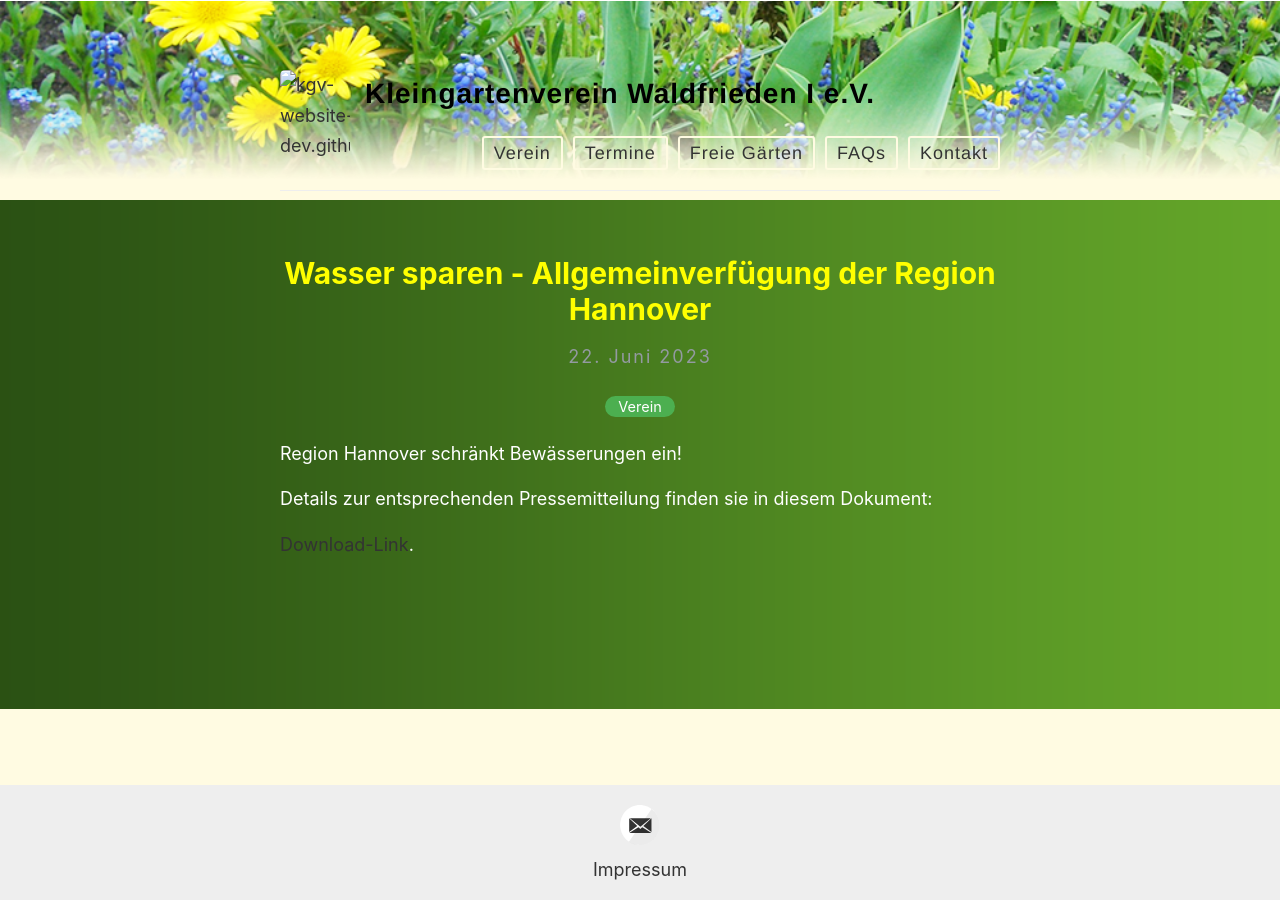
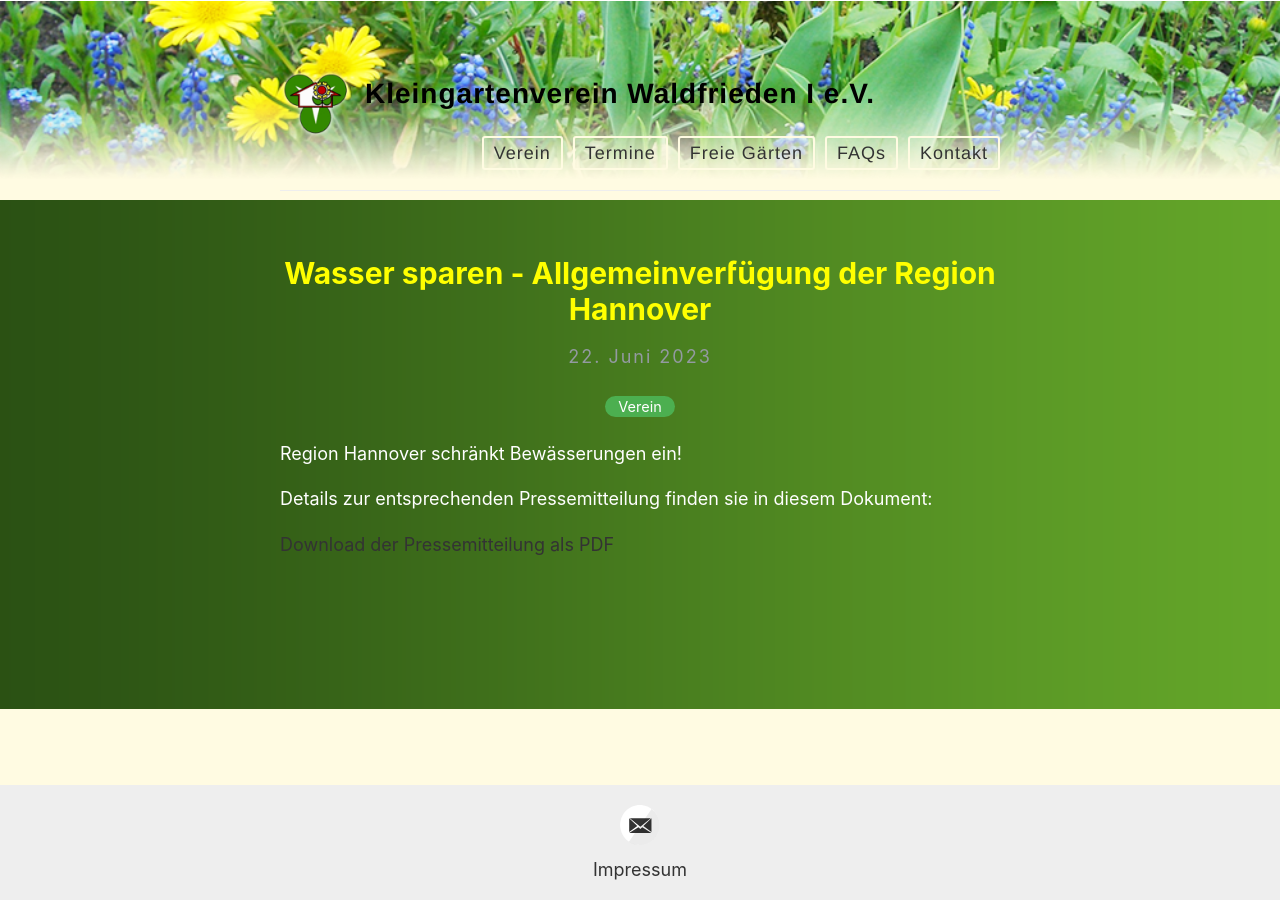
Before and after one commit to der-Frankie/kgv-website-dev.github.io, a Jekyll site: the page built from _posts/2023-6-22-Wasser-sparen.md, in a window 1280 px wide. Built offline with Jekyll 4.4.1, drawn with Linux system fonts in a browser that asks for light colours.

Commit message:
Bugfixing

```diff
--- a/_posts/2023-6-22-Wasser-sparen.md
+++ b/_posts/2023-6-22-Wasser-sparen.md
@@ -9,4 +9,4 @@ Region Hannover schränkt Bewässerungen ein!
 
 Details zur entsprechenden Pressemitteilung finden sie in diesem Dokument:
 
-[Download-Link]({{site.baseurl}}/dokumente/2023_Wasser_sparen_Allgemeinverfuegung_der_Region_Hannover.pdf).
+[Download der Pressemitteilung als PDF]({{site.baseurl}}/dokumente/2023_Wasser_sparen_Allgemeinverfuegung_der_Region_Hannover.pdf)
```
Also changed, not shown: images/kgv_logo.png (renamed from images/logo.png).
